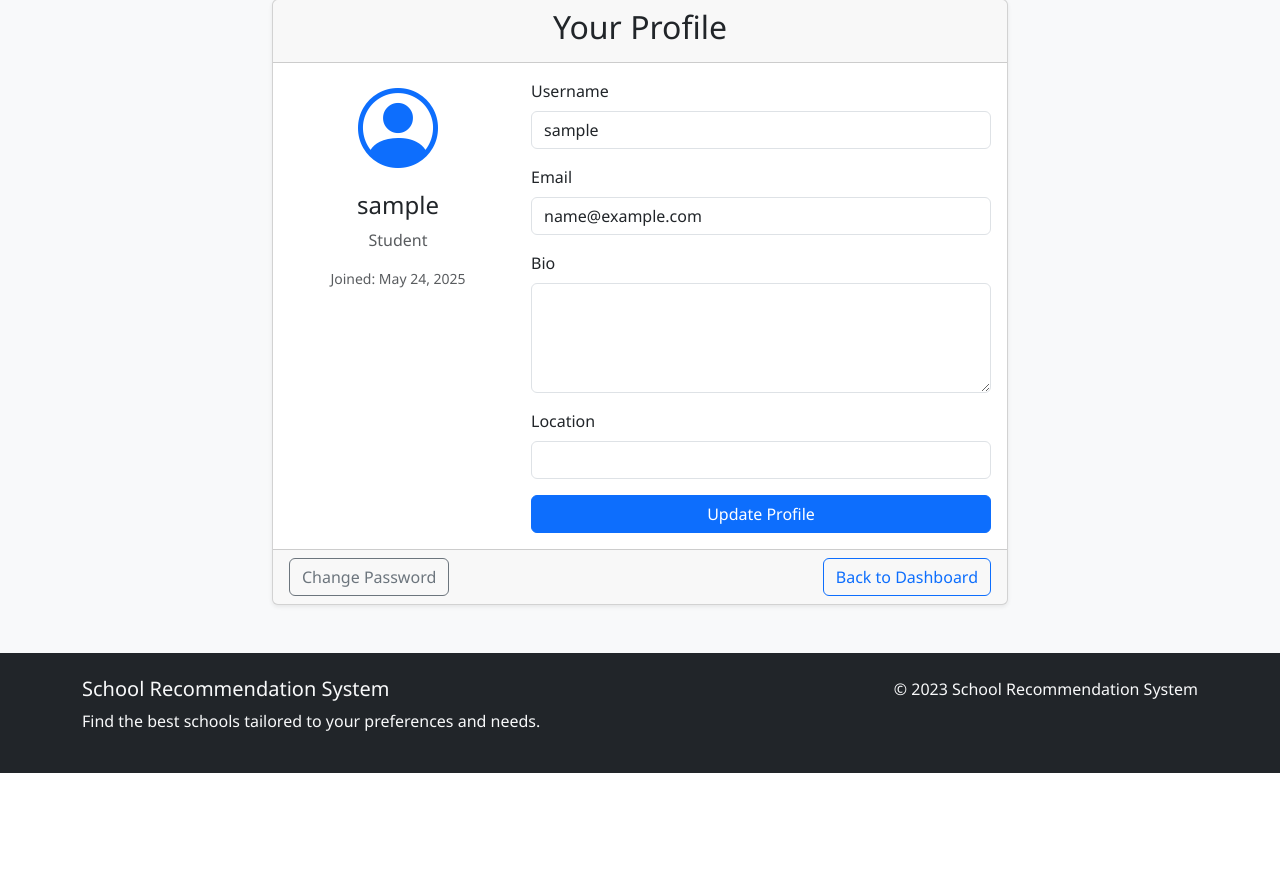
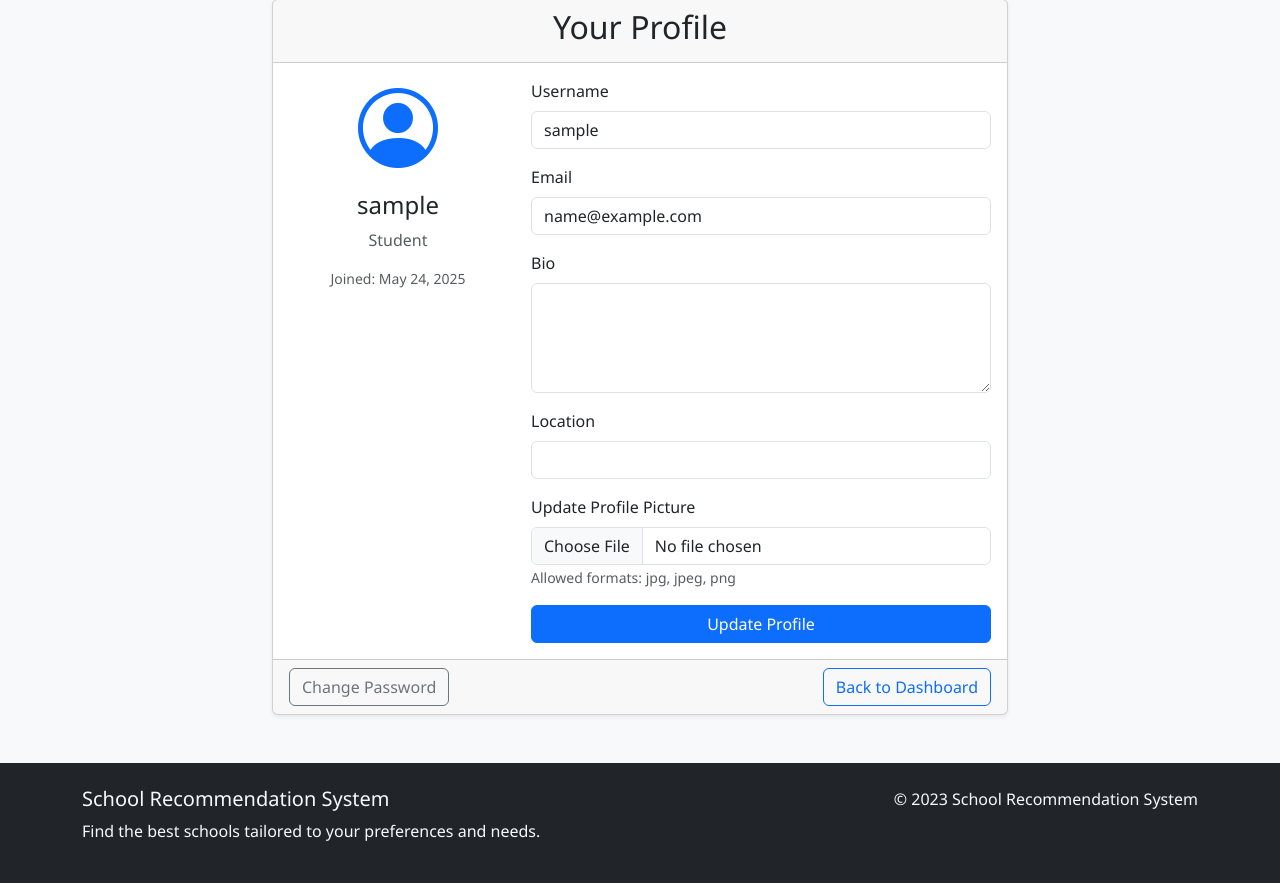
Before and after one commit to codingburgas/2425-11-g-pp-student-practices-assignment-gradeup, a Flask app: page /auth/profile in a window 1280 px wide. Shown: the part 81-964 px from the top of the page. Before the commit the page ends 854 px from the top, so only its background shows below. Run offline with Flask 3, Linux system fonts and the light colour scheme; the visitor is signed in with stand-in values (Sample User, id 1); some libraries are stand-ins or nearby versions.

Commit message:
implement profile picture upload

```diff
--- a/app/auth/forms.py
+++ b/app/auth/forms.py
@@ -1,4 +1,5 @@
 from flask_wtf import FlaskForm
+from flask_wtf.file import FileField, FileAllowed
 from wtforms import StringField, PasswordField, BooleanField, SubmitField, TextAreaField
 from wtforms.validators import DataRequired, Email, Length, EqualTo, ValidationError
 from app.models import User
@@ -46,4 +47,5 @@ class ProfileForm(FlaskForm):
     ])
     bio = TextAreaField('Bio', validators=[Length(max=500)])
     location = StringField('Location', validators=[Length(max=100)])
+    picture = FileField('Update Profile Picture', validators=[FileAllowed(['jpg', 'png', 'jpeg'])])
     submit = SubmitField('Update Profile')
--- a/app/auth/routes.py
+++ b/app/auth/routes.py
@@ -5,6 +5,9 @@ from app import db
 from app.auth import bp
 from app.auth.forms import LoginForm, RegistrationForm, ResetPasswordRequestForm, ResetPasswordForm, ProfileForm
 from app.models import User
+import os
+from werkzeug.utils import secure_filename
+from flask import current_app
 
 @bp.route('/login', methods=['GET', 'POST'])
 def login():
@@ -99,8 +102,30 @@ def profile():
         current_user.email = form.email.data
         current_user.bio = form.bio.data
         current_user.location = form.location.data
+
+        # Handle profile picture upload
+        if form.picture.data:
+            picture_file = save_picture(form.picture.data)
+            current_user.profile_picture = picture_file
+
         db.session.commit()
         flash('Your profile has been updated.', 'success')
         return redirect(url_for('auth.profile'))
 
     return render_template('auth/profile.html', title='Profile', form=form)
+
+def save_picture(form_picture):
+    """Save uploaded picture to static/profile_pics directory"""
+    random_hex = os.urandom(8).hex()
+    _, f_ext = os.path.splitext(form_picture.filename)
+    picture_fn = random_hex + f_ext
+
+    # Create profile_pics directory if it doesn't exist
+    picture_path = os.path.join(current_app.root_path, 'static', 'profile_pics')
+    if not os.path.exists(picture_path):
+        os.makedirs(picture_path)
+
+    picture_path = os.path.join(picture_path, picture_fn)
+    form_picture.save(picture_path)
+
+    return picture_fn
--- a/templates/auth/profile.html
+++ b/templates/auth/profile.html
@@ -13,7 +13,14 @@
                 <div class="row">
                     <div class="col-md-4 text-center mb-4">
                         <div class="profile-image-container mb-3">
-                            <i class="bi bi-person-circle display-1 text-primary"></i>
+                            {% if current_user.profile_picture %}
+                                <img src="{{ url_for('static', filename='profile_pics/' + current_user.profile_picture) }}"
+                                     alt="Profile Picture"
+                                     class="rounded-circle"
+                                     style="width: 150px; height: 150px; object-fit: cover;">
+                            {% else %}
+                                <i class="bi bi-person-circle display-1 text-primary"></i>
+                            {% endif %}
                         </div>
                         <div>
                             <h4>{{ current_user.username }}</h4>
@@ -22,7 +29,7 @@
                         </div>
                     </div>
                     <div class="col-md-8">
-                        <form method="post" novalidate>
+                        <form method="post" enctype="multipart/form-data" novalidate>
                             {{ form.hidden_tag() }}
                             <div class="mb-3">
                                 {{ form.username.label(class="form-label") }}
@@ -46,6 +53,14 @@
                                 {{ form.location.label(class="form-label") }}
                                 {{ form.location(class="form-control") }}
                             </div>
+                            <div class="mb-3">
+                                {{ form.picture.label(class="form-label") }}
+                                {{ form.picture(class="form-control") }}
+                                <small class="form-text text-muted">Allowed formats: jpg, jpeg, png</small>
+                                {% for error in form.picture.errors %}
+                                    <div class="text-danger">{{ error }}</div>
+                                {% endfor %}
+                            </div>
                             <div class="d-grid gap-2">
                                 {{ form.submit(class="btn btn-primary") }}
                             </div>
```
